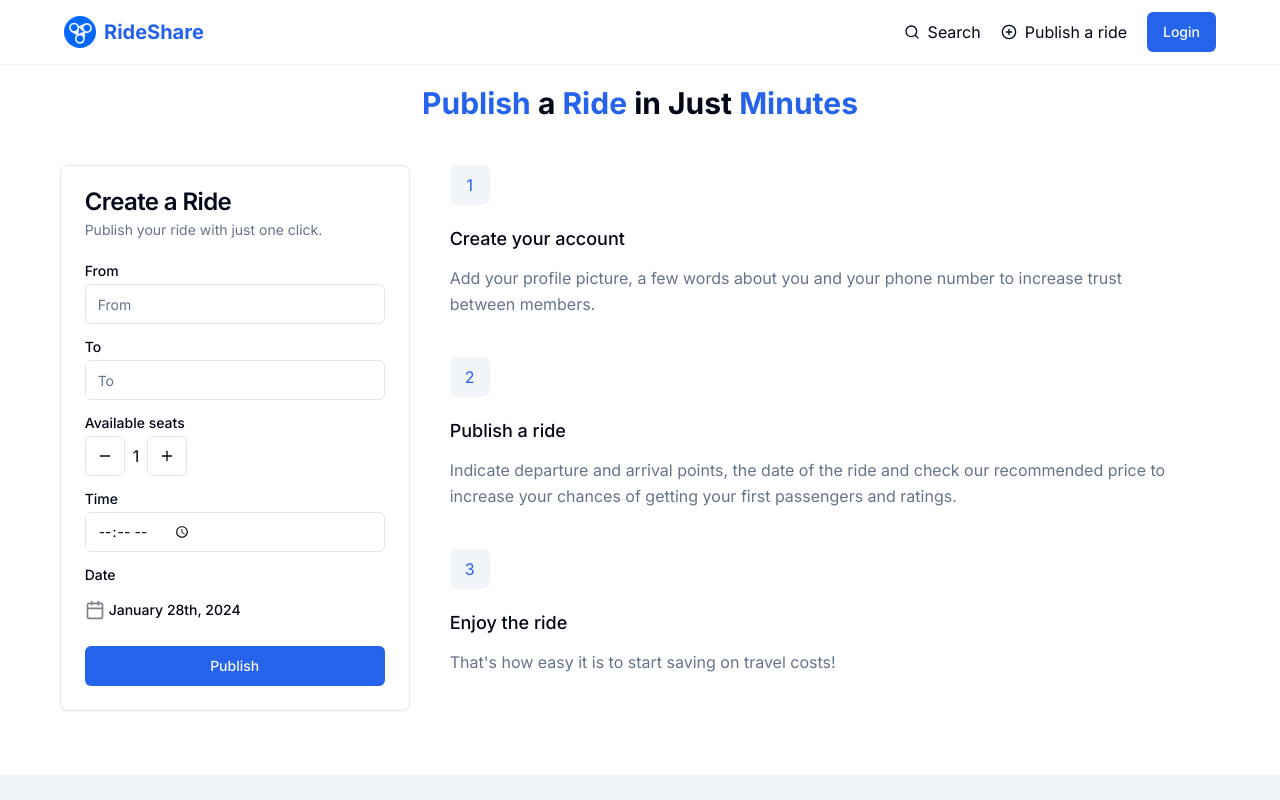
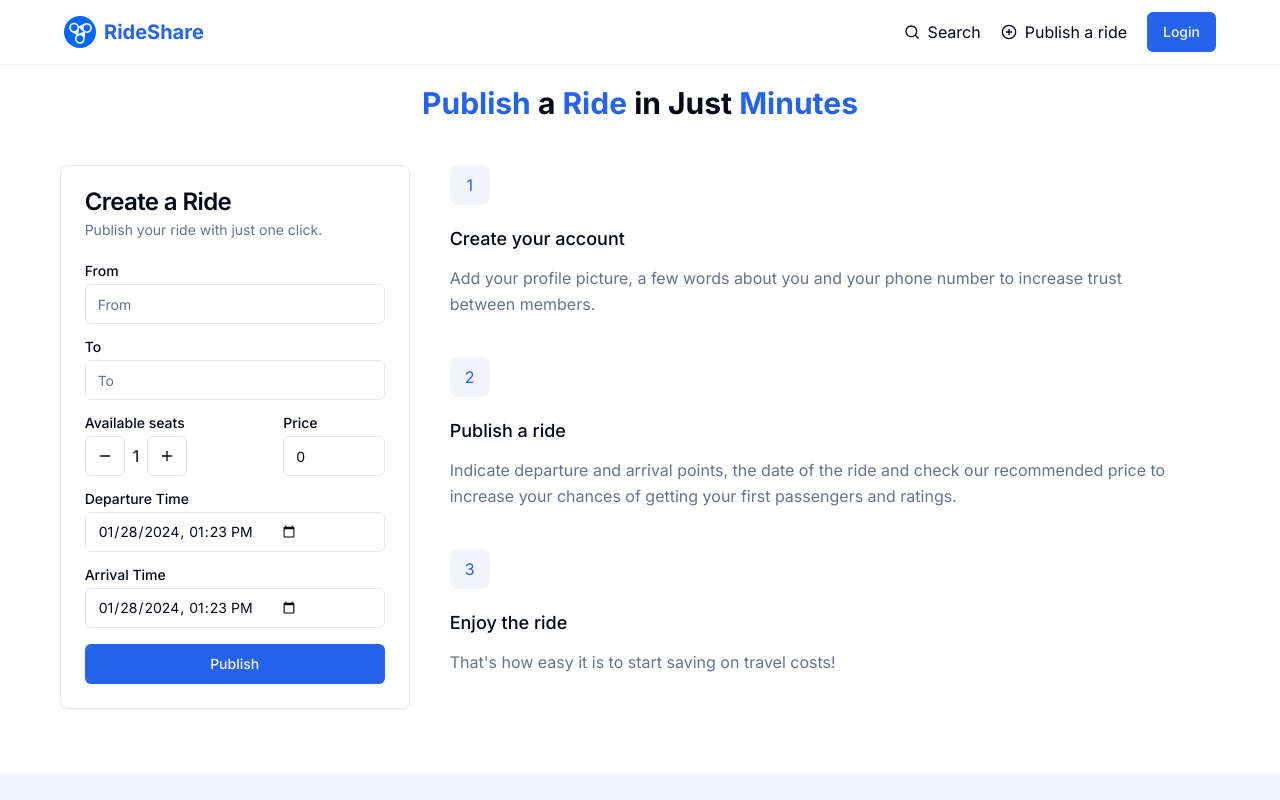
Before and after one commit to codinggita/ride_share, a React (Vite) app in the folder client/: page /offer-seat in a window 1280 px wide. Shown: the top 800 px of the page. Built offline with nearby package versions, Linux system fonts and the light colour scheme.

Commit message:
added backend

```diff
--- a/client/src/components/PublishCard.jsx
+++ b/client/src/components/PublishCard.jsx
@@ -1,22 +1,22 @@
 import { Button } from "@/components/ui/button";
-import { Calendar } from "@/components/ui/calendar";
 import { Card, CardContent, CardDescription, CardHeader, CardTitle } from "@/components/ui/card";
 import { Form, FormControl, FormField, FormItem, FormLabel, FormMessage } from "@/components/ui/form";
 import { Input } from "@/components/ui/input";
-import { Popover, PopoverContent, PopoverTrigger } from "@/components/ui/popover";
-import { cn } from "@/lib/utils";
 import { zodResolver } from "@hookform/resolvers/zod"
-import { format } from "date-fns";
-import { CalendarIcon, Minus, Plus } from "lucide-react";
+import axios from "axios";
+import { Minus, Plus } from "lucide-react";
 import { useForm } from "react-hook-form"
 import { z } from "zod"
+import { Toaster } from "./ui/sonner";
+import { toast } from "sonner";
 
 const formSchema = z.object({
   from: z.string(),
   to: z.string(),
   seat: z.number().min(1).max(10),
-  date: z.date().min(new Date()),
-  time: z.string()
+  price: z.number().nonnegative(),
+  startTime: z.date().min(new Date()),
+  endTime: z.date().min(new Date())
 })
 
 
@@ -27,13 +27,32 @@ const PublishCard = () => {
       from: "",
       to: "",
       seat: 1,
-      date: new Date(),
-      time: "",
+      price: 0,
+      startTime: new Date(),
+      endTime: new Date(),
     },
   });
 
-  const onSubmit = (data) => {
-    console.log(data);
+  const onSubmit = async (data) => {
+    try {
+      const body = {
+        "creator": "65c30725592bf64de69981c1",
+        "availableSeats": data.seat,
+        "origin": {
+          "place": data.from,
+        },
+        "destination": {
+          "place": data.to,
+        },
+        "startTime": data.startTime,
+        "endTime": data.endTime,
+        "price": data.price
+      }
+      await axios.post('https://rideshare-03wo.onrender.com/api/rides', body);
+      toast("The ride has been Created")
+    } catch (error) {
+      console.error('POST request failed:', error);
+    }
   };
 
   return (
@@ -72,6 +91,7 @@ const PublishCard = () => {
               </FormItem>
             )}
           />
+          <div className="flex gap-24">
             <FormField
               control={form.control}
               name="seat"
@@ -95,12 +115,29 @@ const PublishCard = () => {
             />
             <FormField
               control={form.control}
-            name="time"
+              name="price"
               render={({ field }) => (
                 <FormItem className="flex flex-col space-y-1.5">
-                <FormLabel>Time</FormLabel>
+                  <FormLabel>Price</FormLabel>
                   <FormControl>
-                  <Input type="time" required placeholder="time" {...field} />
+                    <Input placeholder="Price" min="0" {...field} onChange={(event) => field.onChange(Number(event.target.value))} />
+                  </FormControl>
+                  <FormMessage />
+                </FormItem>
+              )}
+            />
+          </div>
+          <FormField
+            control={form.control}
+            name="startTime"
+            render={({ field }) => (
+              <FormItem className="flex flex-col space-y-1.5">
+                <FormLabel>Departure Time</FormLabel>
+                <FormControl>
+                  <Input type="datetime-local" placeholder="Departure time" {...field}
+                    value={field.value ? field.value.toISOString().slice(0, 16) : ''}
+                    onChange={(e) => field.onChange(new Date(e.target.value))}
+                  />
                 </FormControl>
                 <FormMessage />
               </FormItem>
@@ -108,35 +145,16 @@ const PublishCard = () => {
           />
           <FormField
             control={form.control}
-            name="date"
+            name="endTime"
             render={({ field }) => (
-              <FormItem className="flex flex-col">
-                <FormLabel>Date</FormLabel>
-                <Popover>
-                  <PopoverTrigger asChild>
+              <FormItem className="flex flex-col space-y-1.5">
+                <FormLabel>Arrival Time</FormLabel>
                 <FormControl>
-                      <Button variant={"ghost"} className={cn(" px-0 hover:bg-transparent justify-start", !field.value && "text-muted-foreground" )}>
-                        <CalendarIcon size={20} className="opacity-50 mr-1" />
-                        {field.value ? (
-                          format(field.value, "PPP")
-                        ) : (
-                          <span>Pick a date</span>
-                        )}
-                      </Button>
+                  <Input type="datetime-local" placeholder="Arrival time" {...field}
+                    value={field.value ? field.value.toISOString().slice(0, 16) : ''}
+                    onChange={(e) => field.onChange(new Date(e.target.value))}
+                  />
                 </FormControl>
-                  </PopoverTrigger>
-                  <PopoverContent className="w-auto p-0" align="start">
-                    <Calendar
-                      mode="single"
-                      selected={field.value}
-                      onSelect={field.onChange}
-                      disabled={(date) =>
-                        date < new Date()
-                      }
-                      initialFocus
-                    />
-                  </PopoverContent>
-                </Popover>
                 <FormMessage />
               </FormItem>
             )}
@@ -145,6 +163,7 @@ const PublishCard = () => {
         </form>
       </Form>
       </CardContent>
+      <Toaster />
     </Card>
   )
 }
```
Lines whose indentation alone changed are shown as unchanged.
